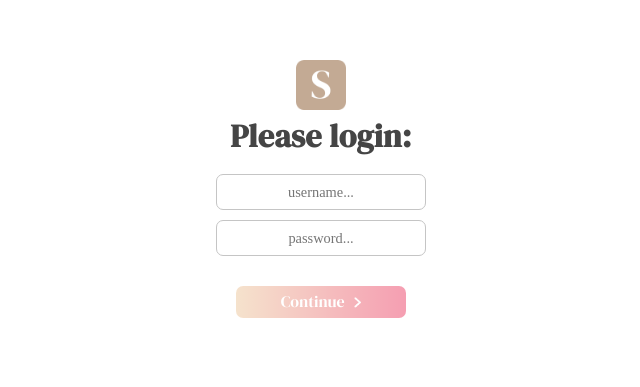
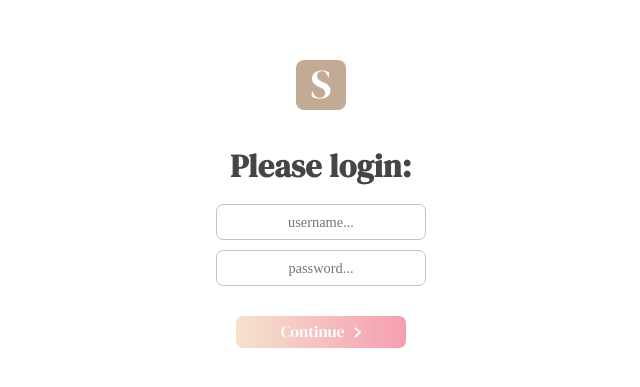
Before and after one commit to dride-for-sure/schulatlas, a React (Create React App) app in the folder frontend/: page /cms/login in a window 1280 px wide. Shown: the part 131-518 px from the top of the page, without its empty margins (319-959 px from the left). Built offline with nearby package versions, Linux system fonts and the light colour scheme; a web font is replaced by a local one.

Commit message:
:lipstick: Change logo selector

```diff
--- a/frontend/src/containers/cms/Login.js
+++ b/frontend/src/containers/cms/Login.js
@@ -70,7 +70,7 @@ const Container = styled.div`
   margin-bottom: 20vh;
 
   // Logo
-  > span:first-of-type {
+  > a:first-of-type {
     margin: 30px;
   }
 
```
